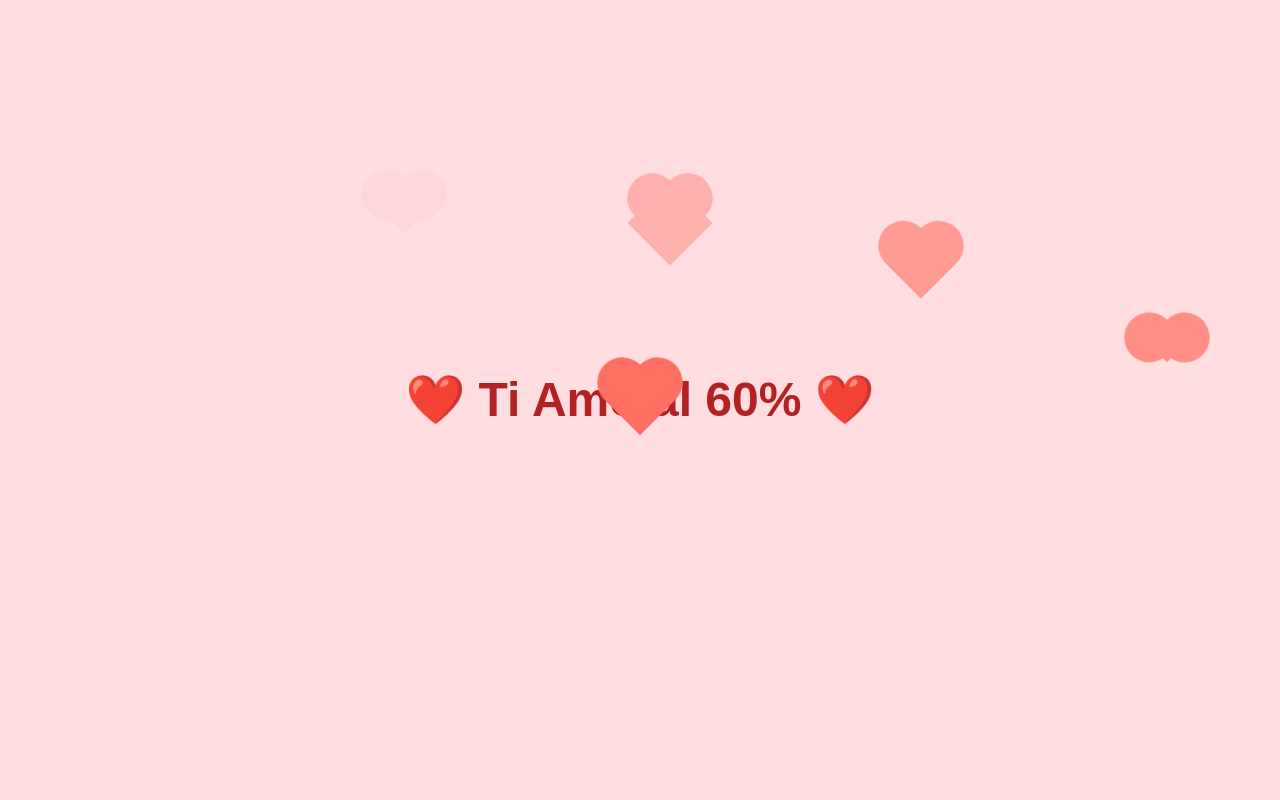
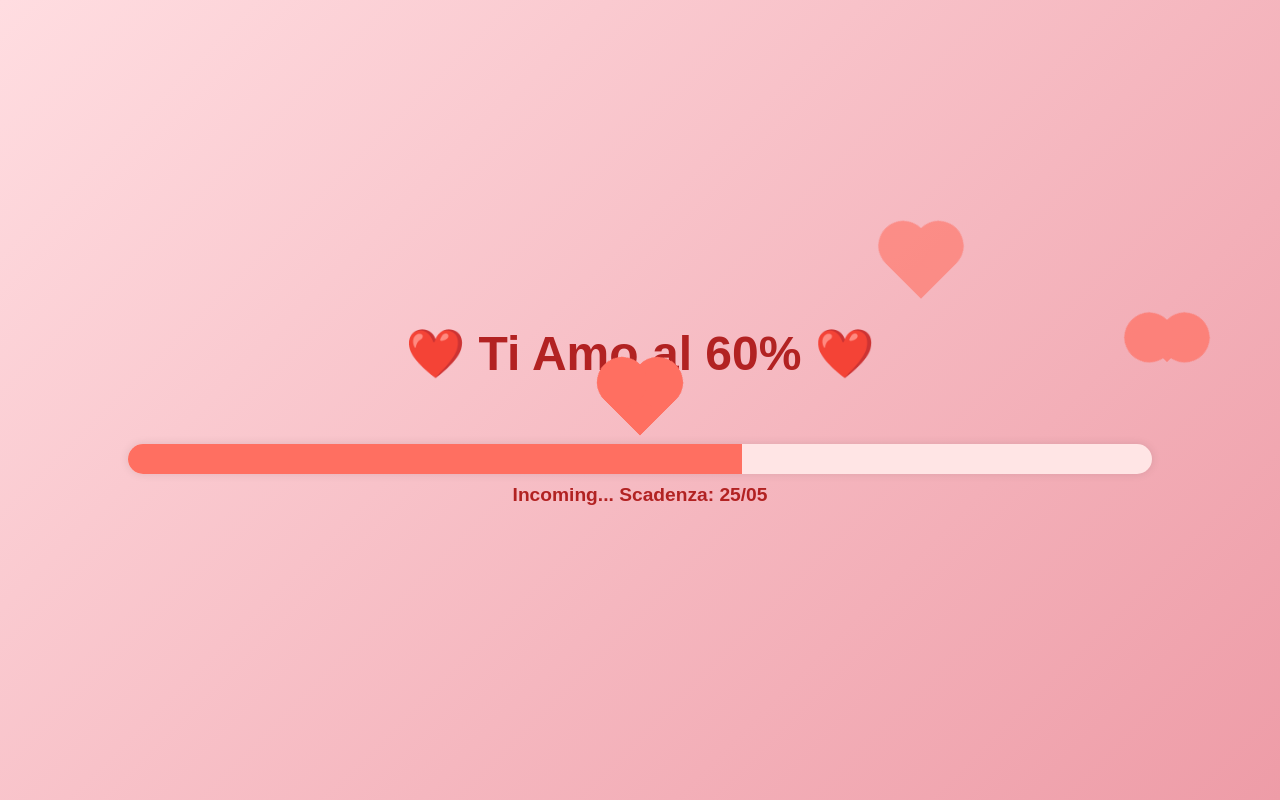
Before and after one commit to AchilleLauro/labottegadeldolce, a plain HTML site: page index.html in a window 1280 px wide. Drawn offline with Linux system fonts and the light colour scheme.

Commit message:
Update index.html

```diff
--- a/index.html
+++ b/index.html
@@ -9,24 +9,46 @@
             font-family: 'Arial', sans-serif;
             margin: 0;
             padding: 0;
-            background-color: #ffdde1;
+            background: linear-gradient(135deg, #ffdde1, #ee9ca7);
             color: #b22222;
             display: flex;
+            flex-direction: column;
             justify-content: center;
             align-items: center;
             height: 100vh;
             overflow: hidden;
         }
+
         h1 {
             font-size: 3em;
             text-align: center;
-            position: relative;
             animation: fadeIn 3s ease-in-out;
         }
-        @keyframes fadeIn {
-            0% { opacity: 0; }
-            100% { opacity: 1; }
+
+        .progress-container {
+            margin-top: 30px;
+            width: 80%;
+            background-color: #ffe5e5;
+            border-radius: 25px;
+            overflow: hidden;
+            box-shadow: 0 0 10px rgba(0, 0, 0, 0.1);
         }
+
+        .progress-bar {
+            height: 30px;
+            width: 60%;
+            background-color: #ff6f61;
+            animation: progressGrow 3s ease-in-out;
+        }
+
+        .progress-text {
+            margin-top: 10px;
+            font-size: 1.2em;
+            font-weight: bold;
+            color: #b22222;
+            animation: fadeIn 4s ease-in-out;
+        }
+
         .heart {
             position: absolute;
             width: 50px;
@@ -35,6 +57,7 @@
             transform: rotate(45deg);
             animation: float 5s infinite;
         }
+
         .heart::before,
         .heart::after {
             content: '';
@@ -46,10 +69,12 @@
             top: -25px;
             left: 0;
         }
+
         .heart::after {
             top: 0;
             left: -25px;
         }
+
         @keyframes float {
             0% {
                 transform: translateY(0) rotate(45deg);
@@ -63,36 +88,32 @@
                 opacity: 0;
             }
         }
-        .heart:nth-child(1) {
-            left: 10%;
-            animation-delay: 0s;
+
+        @keyframes fadeIn {
+            0% { opacity: 0; }
+            100% { opacity: 1; }
         }
-        .heart:nth-child(2) {
-            left: 30%;
-            animation-delay: 1s;
-            width: 40px;
-            height: 40px;
+
+        @keyframes progressGrow {
+            from { width: 0%; }
+            to { width: 60%; }
         }
-        .heart:nth-child(3) {
-            left: 50%;
-            animation-delay: 2s;
-            width: 60px;
-            height: 60px;
-        }
-        .heart:nth-child(4) {
-            left: 70%;
-            animation-delay: 3s;
-        }
-        .heart:nth-child(5) {
-            left: 90%;
-            animation-delay: 4s;
-            width: 30px;
-            height: 30px;
-        }
+
+        .heart:nth-child(1) { left: 10%; animation-delay: 0s; }
+        .heart:nth-child(2) { left: 30%; animation-delay: 1s; width: 40px; height: 40px; }
+        .heart:nth-child(3) { left: 50%; animation-delay: 2s; width: 60px; height: 60px; }
+        .heart:nth-child(4) { left: 70%; animation-delay: 3s; }
+        .heart:nth-child(5) { left: 90%; animation-delay: 4s; width: 30px; height: 30px; }
     </style>
 </head>
 <body>
     <h1>❤️ Ti Amo al 60% ❤️</h1>
+
+    <div class="progress-container">
+        <div class="progress-bar"></div>
+    </div>
+    <div class="progress-text">Incoming... Scadenza: 25/05</div>
+
     <div class="heart"></div>
     <div class="heart"></div>
     <div class="heart"></div>
```
